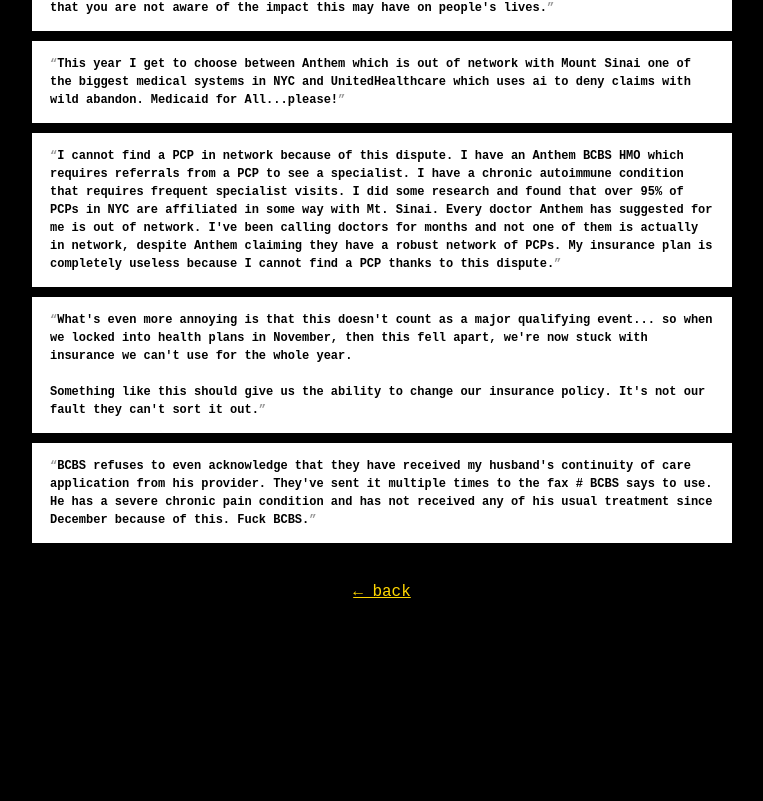
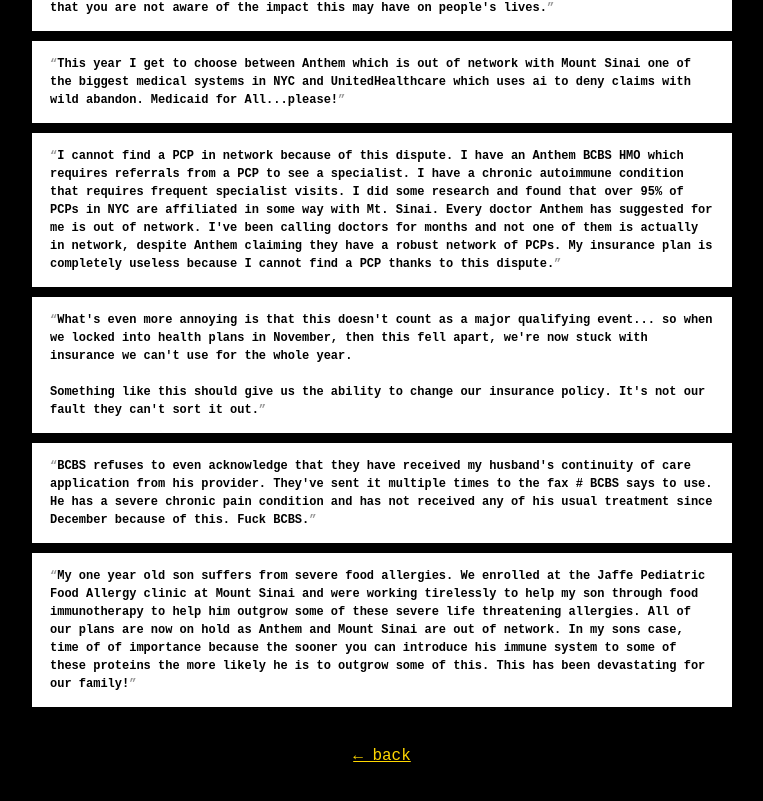
Before and after one commit to zhammer/mountsinaivsanthem2026, a React (Vite) app: page /testimonials in a window 1280 px wide. Shown: the part 5039-5840 px from the top of the page, without its empty margins (258-1021 px from the left). Before the commit the page ends 5680 px from the top, so only its background shows below. Built offline with nearby package versions, Linux system fonts and the light colour scheme.

Commit message:
add testimonial
from email

```diff
--- a/src/testimonials.ts
+++ b/src/testimonials.ts
@@ -266,4 +266,9 @@
     source:
       "https://www.reddit.com/r/nyc/comments/1roose1/mount_sinai_vs_anthem_2026/",
   },
+  {
+    message:
+      "My one year old son suffers from severe food allergies. We enrolled at the Jaffe Pediatric Food Allergy clinic at Mount Sinai and were working tirelessly to help my son through food immunotherapy to help him outgrow some of these severe life threatening allergies. All of our plans are now on hold as Anthem and Mount Sinai are out of network. In my sons case, time of of importance because the sooner you can introduce his immune system to some of these proteins the more likely he is to outgrow some of this. This has been devastating for our family!",
+    source: "email"
+  }
 ];
```
